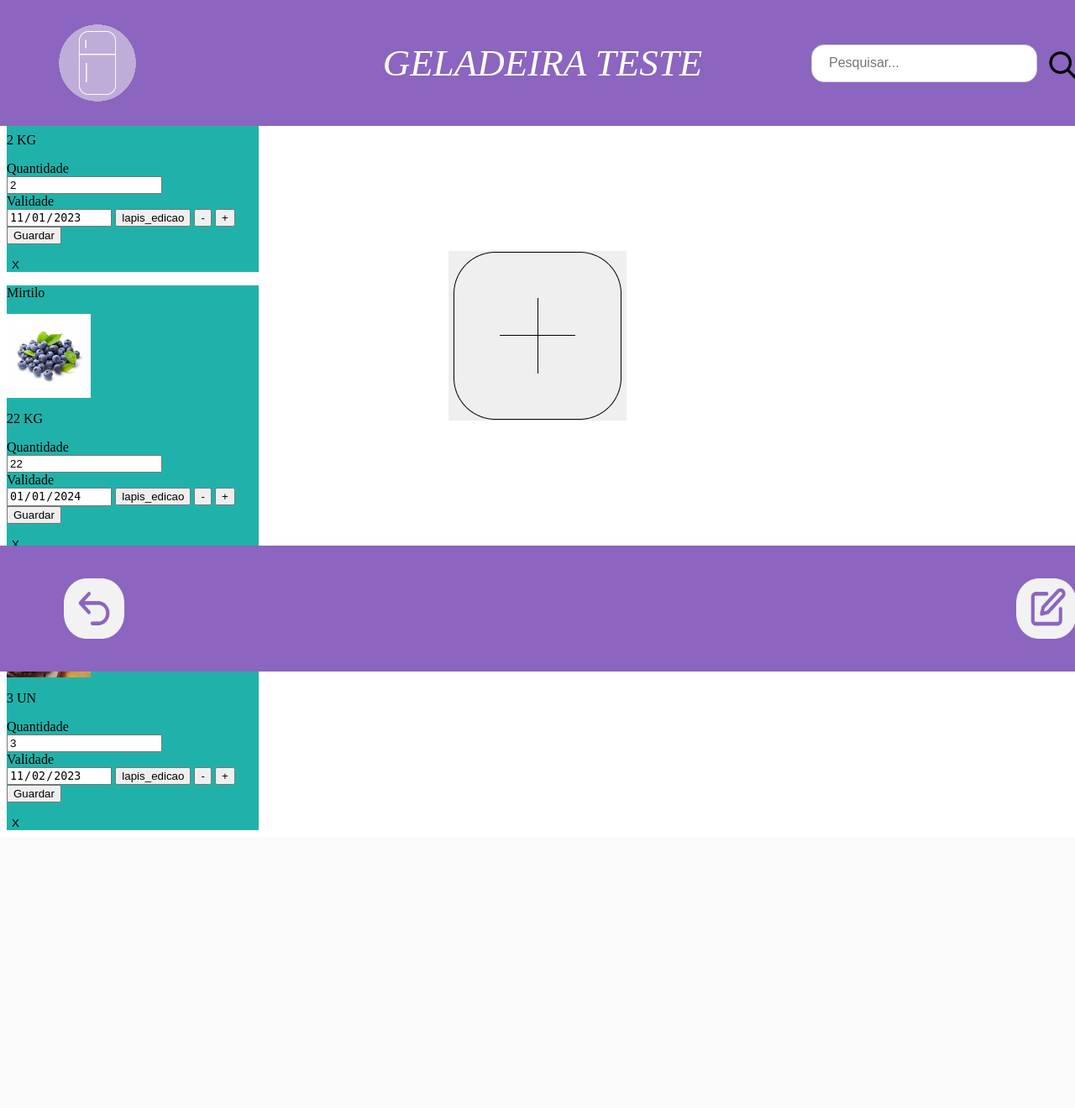
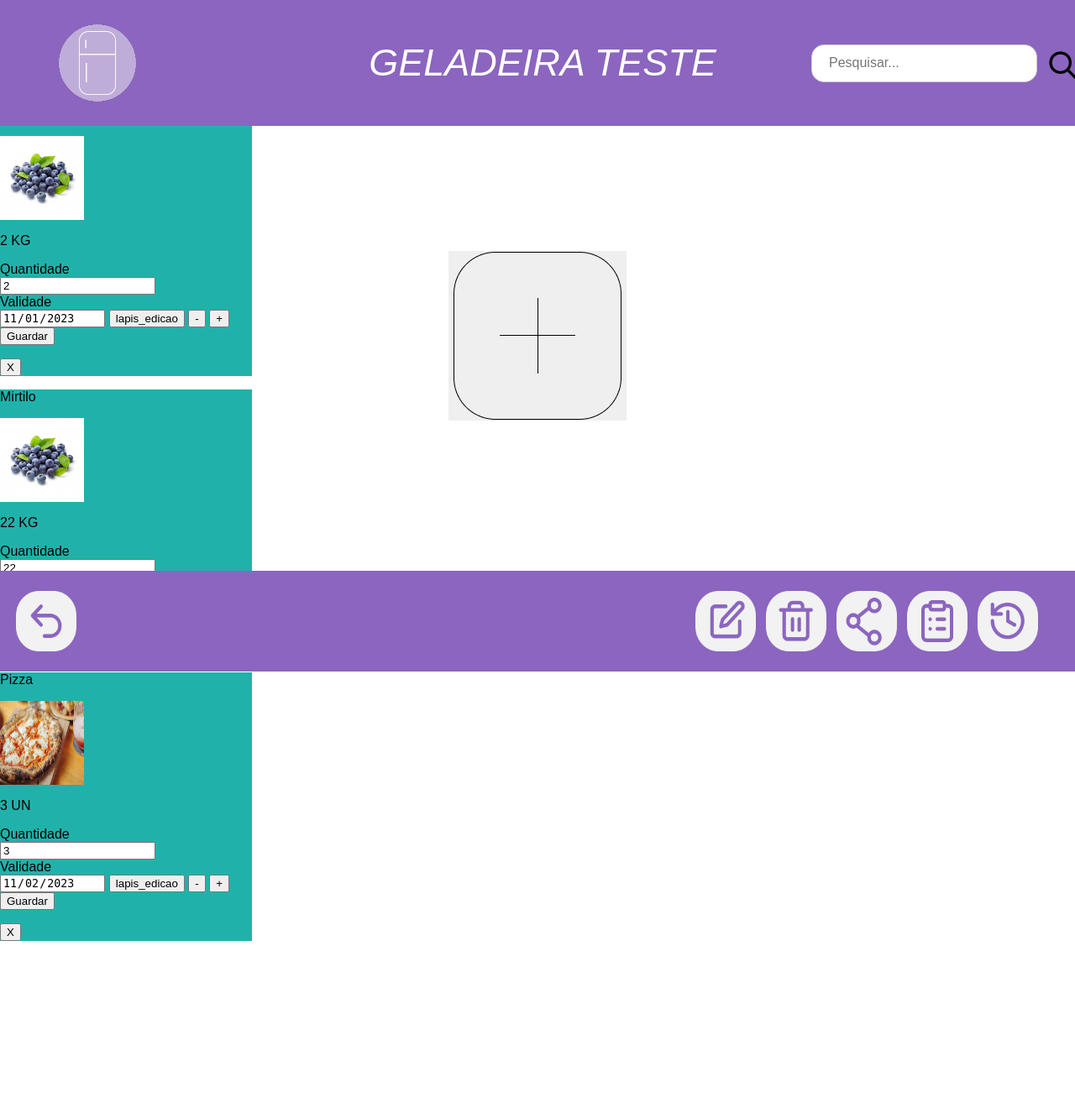
Before and after one commit to Tsuki25/SSF_Smart-Storage-Frigde, a Django app: page /geladeiras/geladeira/1/ in a window 1280 px wide. Shown: the top 1320 px of the page at 84% size. Before the commit the page ends 989 px from the top, so only its background shows below. Run offline with Django 4.2, Linux system fonts and the light colour scheme; a user stored in the database is signed in; data comes from the database, SQL or seed files in the repository.

Commit message:
melhorando elementos das barras

```diff
--- a/estoque/static/css/styleGItens.css
+++ b/estoque/static/css/styleGItens.css
@@ -1,3 +1,11 @@
+body{
+	height: 1920px;
+	font-family: Montserrat, sans-serif;
+	margin: 0;
+	background-color: white;
+	margin-top: 10%;
+}
+
 .centered-text {
     display: flex;
     align-items: center; /* Altere para 'align-items: center' para centralizar verticalmente */
@@ -22,16 +30,49 @@
 .bottom-nav{
     background-color: #8B65BF;
     color: #fff;
-    padding: 70px;
     text-align: center;
     width: 100%;
     position: fixed;
     bottom: 0;
-    left: -150;
-    height: 10px;
+    height: 15%;
     display: flex;
+    align-content: space-between;
+}
+
+.footer-right {
+    display: flex;
+    justify-content: right;
     align-items: center;
-    justify-content: flex-end;
+    width: 80%;
+    margin-right: 3%;
+}
+
+.footer-right button {
+    background: none;
+    border: none;
+}
+
+.footer-right button img {
+    width: 72px;
+    height: 72px;
+}
+
+.footer-left{
+    display: flex;
+    justify-content: left;
+    align-items: center;
+    width: 20%;
+    margin-left: 1%;
+}
+
+.footer-left button {
+    background: none;
+    border: none;
+}
+
+.footer-left button img {
+    width: 72px;
+    height: 72px;
 }
 
 .bottom-left{
@@ -49,69 +90,6 @@
     justify-content: flex-start;
 }
 
-
-
-#btn_historico{
-    background: none;
-    border: none;
-}
-
-#btn_historico img {
-    width: 72px;
-    height: 72px;
-}
-
-#btn_voltar {
-    background: none;
-    border: none;
-    margin-right: 1050px;
-}
-
-#btn_voltar img {
-    width: 72px;
-    height: 72px;
-}
-
-#btn_edit{
-    background: none;
-    border: none;
-}
-
-#btn_edit img {
-    width: 72px;
-    height: 72px;
-}
-
-#btn_excluir{
-    background: none;
-    border: none;
-}
-
-#btn_excluir img {
-    width: 72px;
-    height: 72px;
-}
-
-#compartilhar_geladeira{
-    background: none;
-    border: none;
-}
-
-#compartilhar_geladeira img {
-    width: 72px;
-    height: 72px;
-}
-
-#btn_clista{
-    background: none;
-    border: none;
-}
-
-#btn_clista img {
-    width: 72px;
-    height: 72px;
-}
-
 .buttonCenter {
     position: fixed;
     top: 50%;
--- a/estoque/static/css/styleSearchNavBar.css
+++ b/estoque/static/css/styleSearchNavBar.css
@@ -1,8 +1,3 @@
-body{
-    background-color: white ;
-    font-family: Montserrat;
-}
-
 .top-nav {
     background-color: #8B65BF;
     color: #fff;
@@ -18,36 +13,6 @@ body{
     align-items: center; /* Centraliza verticalmente os elementos dentro da barra de navegaÃ§Ã£o */
 }
 
-.bottom-nav{
-    background-color: #8B65BF;
-    color: #fff;
-    padding: 70px;
-    text-align: center;
-    width: 100%;
-    position: fixed;
-    bottom: 0;
-    left: 0;
-    height: 10px;
-    display: flex;
-    justify-content: space-evenly;
-}
-
-
-.vertical-bar {
-    width: 3px; /* Largura das barras */
-    height: 150px; /* Altura das barras */
-    background-color: black; /* Cor das barras */
-    transform-origin: bottom; /* Define a origem da transformaÃ§Ã£o na parte inferior */
-    transform: rotate(deg);
-    margin-right: 157px; /* EspaÃ§amento entre as barras */
-    margin-top: -70px; /* EspaÃ§o entre as barras e a parte superior da nav */
-}
-
-.vertical-bar + .vertical-bar {
-    background-color: black; /* Cor da segunda barra */
-}
-
-
 .imgCenter {
     width: 100px; /* Largura das barras */
     height: 100px; /* Altura das barras */
@@ -57,8 +22,6 @@ body{
     margin-top: -45px; /* EspaÃ§o entre as barras e a parte superior da nav */
 }
 
-
-
 .imgCenterPerfil {
     width: 120px; /* Largura das barras */
     height: 120px; /* Altura das barras */
@@ -67,7 +30,6 @@ body{
     margin-right: 157px; /* EspaÃ§amento entre as barras */
     margin-top: -45px; /* EspaÃ§o entre as barras e a parte superior da nav */
 }
-
 
 .centered-text {
     display: flex;
@@ -96,12 +58,3 @@ body{
 .borderButton{
     border: none;
 }
-
-
-.vertical-line {
-    border-left: 1px solid #000; /* Largura e cor da linha vertical */
-    height: 15.8%; /* A altura da linha vertical deve corresponder Ã  altura da navegaÃ§Ã£o */
-    position: absolute;
-    bottom: 0;
-    left: 40px;
-}
--- a/estoque/templates/detalhes_geladeira.html
+++ b/estoque/templates/detalhes_geladeira.html
@@ -65,11 +65,15 @@
     <footer>
         <nav>
             <div class="bottom-nav">
+                <div class="footer-left">
                     <a href="{% url 'estoque:geladeiras' %}">
                         <button id="btn_voltar" class="btn-icon btn-voltar">
                             <img src="/static/img/voltar.png" alt="Voltar">
                         </button>
                     </a>
+                </div>
+
+                <div class="footer-right">
                     <a href="{% url 'estoque:editar_geladeira' geladeira.pk %}">
                         <button id="btn_edit" class="btn-icon">
                             <img src="/static/img/editar.png" alt="Editar">
@@ -86,12 +90,6 @@
                         <img src="/static/img/compart.png" alt="Compartilhar">
                     </button>
 
-                <a href="{% url 'estoque:criar_lista' geladeira.pk %}">
-                    <button id="btn_clista" class="btn-icon">
-                        <img src="/static/img/lista.png" alt="Lista">
-                    </button>
-                </a>
-
                     <a href="{% url 'estoque:listas' geladeira.pk %}">
                         <button id="btn_clista" class="btn-icon">
                             <img src="/static/img/lista.png" alt="Lista">
@@ -104,7 +102,7 @@
                         </button>
                     </a>
                 </div>
-
+            </div>
         </nav>
     </footer>
 
--- a/estoque/templates/home_geladeiras.html
+++ b/estoque/templates/home_geladeiras.html
@@ -52,11 +52,7 @@
                     <img src="/static/img/geladeira.png" class="imgCenter">
                 </a>
                 <div class="vertical-bar"></div>
-                <a href="{% url 'estoque:geladeiras' %}">
-                    <img src="/static/img/listas.png" class="imgCenter">
-                </a>
-                <div class="vertical-bar"></div>
-                <a href="{% url 'estoque:geladeiras' %}">
+                <a href="{% url 'estoque:profile' %}">
                     <img src="/static/img/perfil.png" class="imgCenterPerfil">
                 </a>
             </nav>
--- a/estoque/templates/home_listas.html
+++ b/estoque/templates/home_listas.html
@@ -13,5 +13,9 @@
             </section>
     {% endfor %}
     <a href="{% url 'estoque:detalhes_geladeira' geladeira.pk %}"><button id="btn_voltar">Voltar</button></a>
+
+    <a href="{% url 'estoque:criar_lista' geladeira.pk %}">
+        <button id="btn_clista" class="btn-icon"><img src="/static/img/lista.png" alt="Lista"></button>
+    </a>
 </div>
 {% endblock %}
```
Lines whose indentation alone changed are shown as unchanged.
